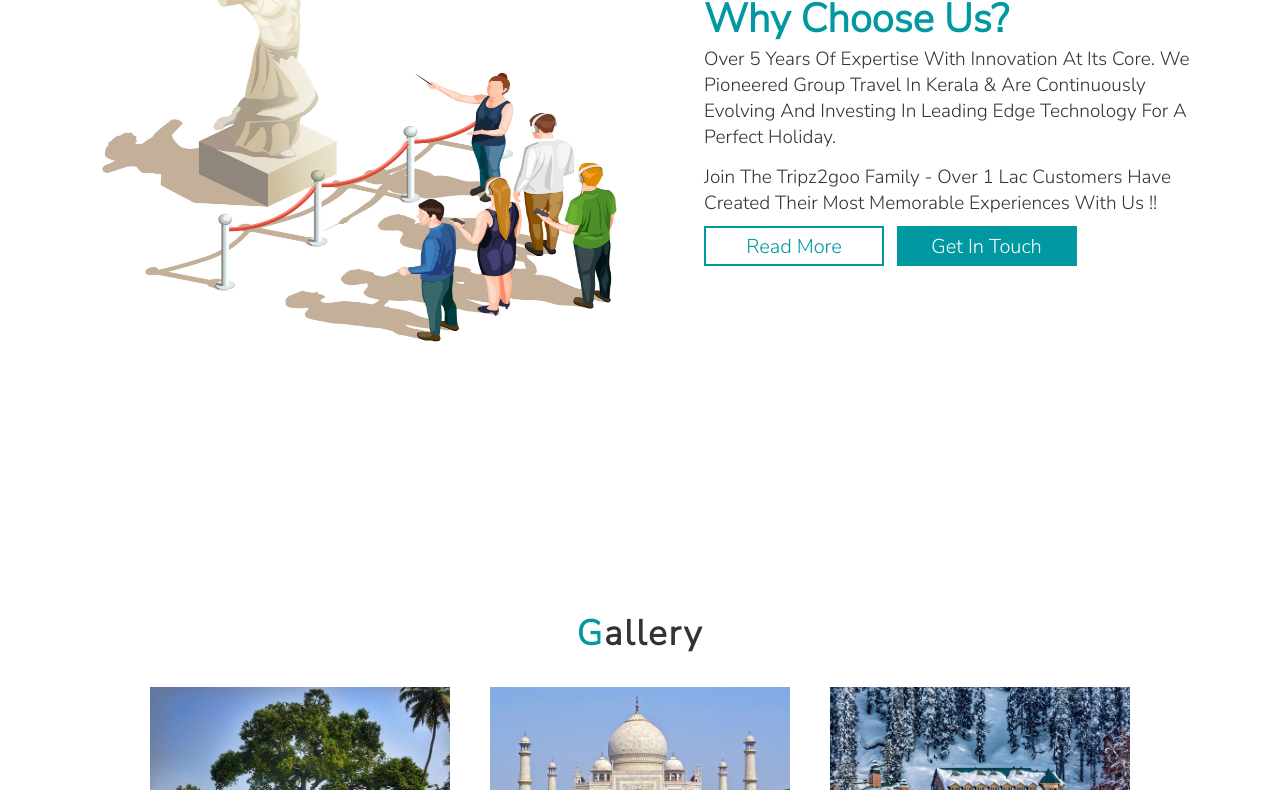
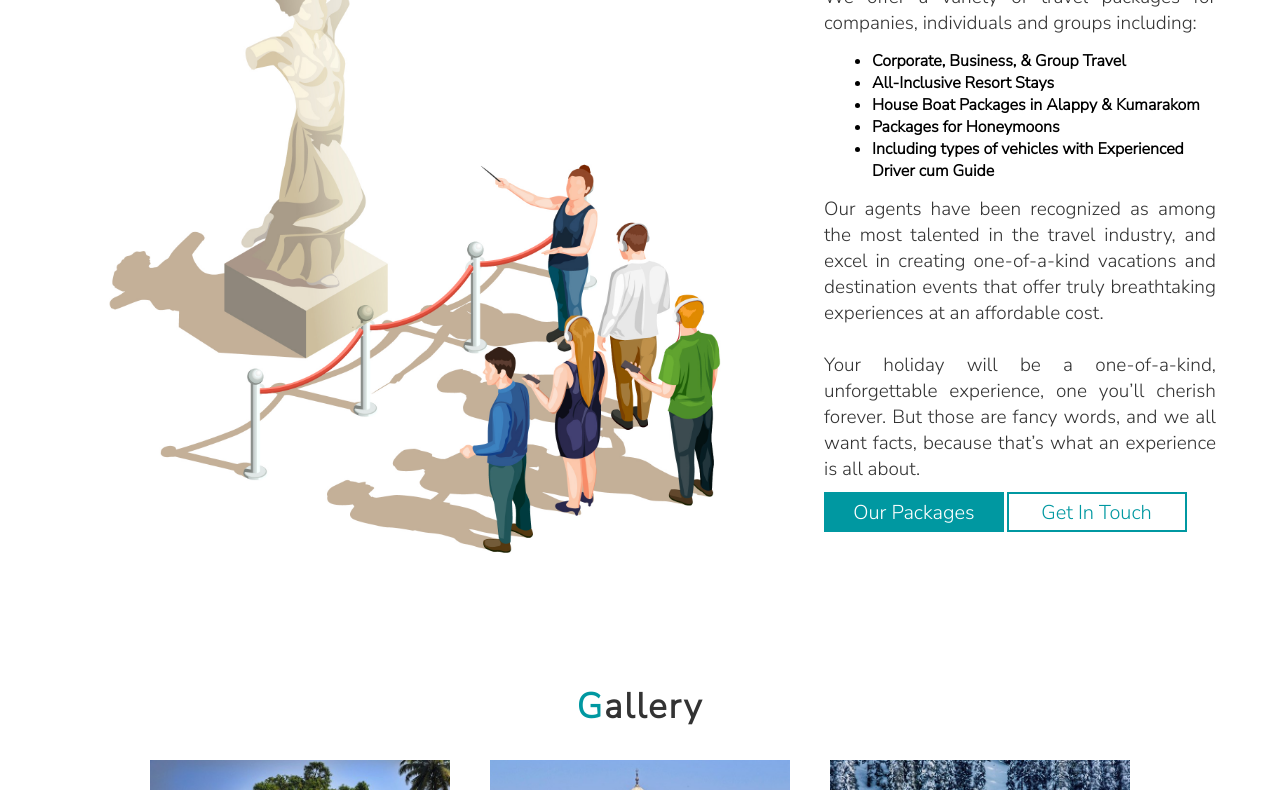
Before and after one commit to mochatek/Tripz2Goo, a plain HTML site: page index.html in a window 1280 px wide. Shown: the part 1850-2640 px from the top of the page. Drawn offline with nearby package versions, Linux system fonts and the light colour scheme; a web font is replaced by a local one.

Commit message:
update about us and whatsapp chat

```diff
--- a/index.html
+++ b/index.html
@@ -95,15 +95,31 @@
                 </div>
 
                 <div class="content">
-                    <h3>why choose us?</h3>
+                    <!-- <h3>why choose us?</h3> -->
+                    <p><b>Tripz2goo</b> is a travel agency located in Kochi. We offer a variety of travel packages for
+                    companies, individuals and groups including:
+                    </p>
+                    <br>
+                    <ul>
+                        <li>Corporate, Business, & Group Travel</li>
+                        <li>All-Inclusive Resort Stays</li>
+                        <li>House Boat Packages in Alappy & Kumarakom</li>
+                        <li>Packages for Honeymoons</li>
+                        <li>Including types of vehicles with Experienced Driver cum Guide</li>
+                        </ul>
+                    <br>
                     <p>
-                        Over 5 years of expertise with innovation at its core. We pioneered group travel In Kerala & are continuously evolving and investing in leading edge technology for a perfect holiday.
-                    </p><br>
+                        Our agents have been recognized as among the most talented in the travel industry, and excel
+                        in creating one-of-a-kind vacations and destination events that offer truly breathtaking
+                        experiences at an affordable cost.
                     <p>
-                        Join the Tripz2goo family - Over 1 lac customers have created their most memorable Experiences with us !!
-                    </p>
-                    <a href="#about"><button class="btn btn1">read more</button></a>
-                    <a href="#getInTouch"><button class="btn">get in touch</button></a>
+                        <br>
+                    <p>
+                        Your holiday will be a one-of-a-kind, unforgettable experience, one you’ll cherish forever.
+                        But those are fancy words, and we all want facts, because that’s what an experience is all about.
+                     </p>
+                    <a href="#about"><button class="btn">our packages</button></a>
+                    <a href="#getInTouch"><button class="btn btn1">get in touch</button></a>
                 </div>
             </div>
         </section>
@@ -251,6 +267,16 @@
                             +91 9696969696
                         </p>
                     </div>
+                    <div class="box">
+                        <h3>
+                            <a href="https://api.whatsapp.com/message/NH2II7NTKDLXI1"  target="_blank" style="font-size:larger;">
+                                <span style="background-color: #0098A1; color: white; padding: 0% 5%;border-radius: 3px;">
+                                    <i class="fab fa-whatsapp" style="color:white"></i>
+                                    Chat Now
+                                </span>
+                            </a>
+                        </h3>
+                    </div>
                 </div>
 
                 <div class="contact-form-container" id="getInTouch">
--- a/style.css
+++ b/style.css
@@ -12,6 +12,10 @@
 html {
   overflow-x: hidden;
   font-size: 62.5%;
+}
+
+a:visited {
+  color: inherit;
 }
 
 .heading {
@@ -226,8 +230,8 @@ header .fa-bars {
 }
 
 .about .row .image img {
-  height: 65vh;
-  width: 50vw;
+  height: auto;
+  width: 95vh;
 }
 
 .about .row .content h3 {
@@ -238,6 +242,16 @@ header .fa-bars {
 .about .row .content p {
   font-size: 1.9rem;
   color: #333;
+  text-transform: none;
+  text-align: justify;
+}
+
+.about .row .content li {
+  text-transform: none;
+  font-size: 1.6rem;
+  text-align: left;
+  margin-left: 3em;
+  font-weight: bold;
 }
 
 .about .row .content .btn {
```
